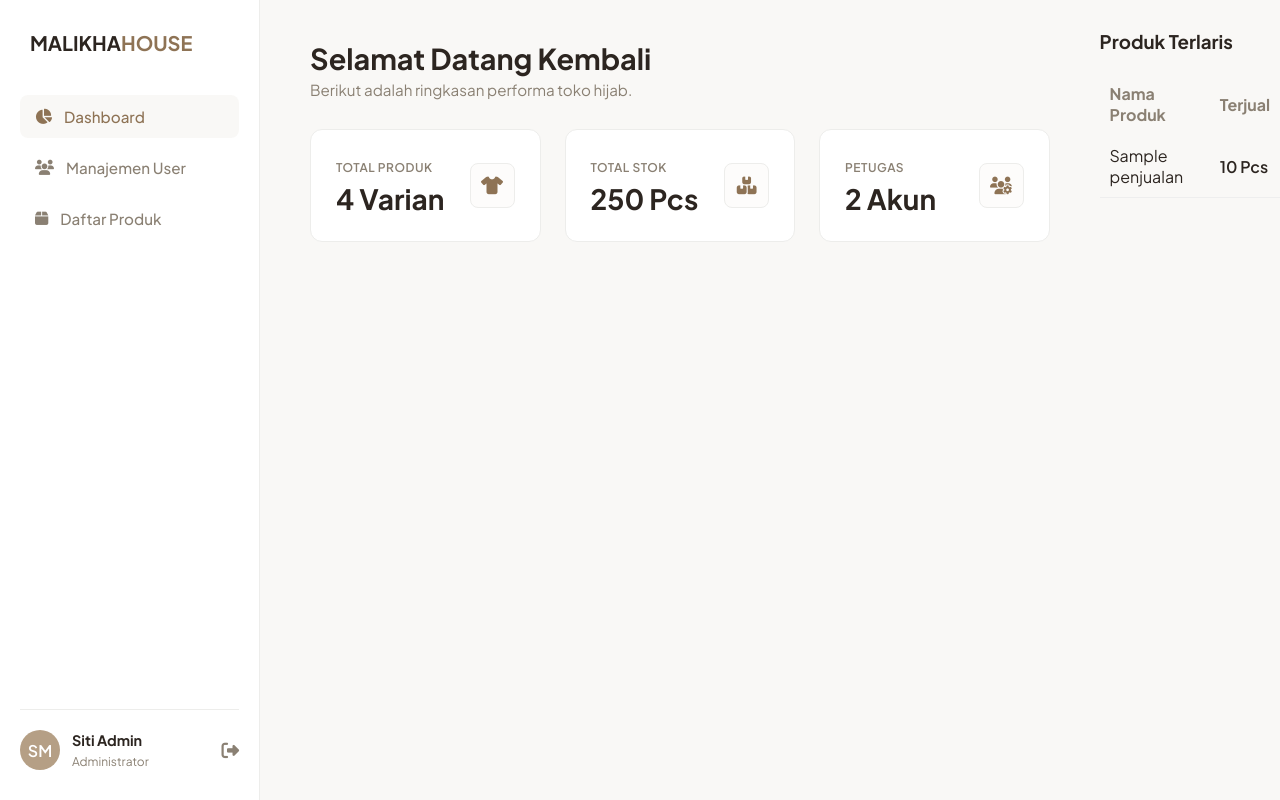
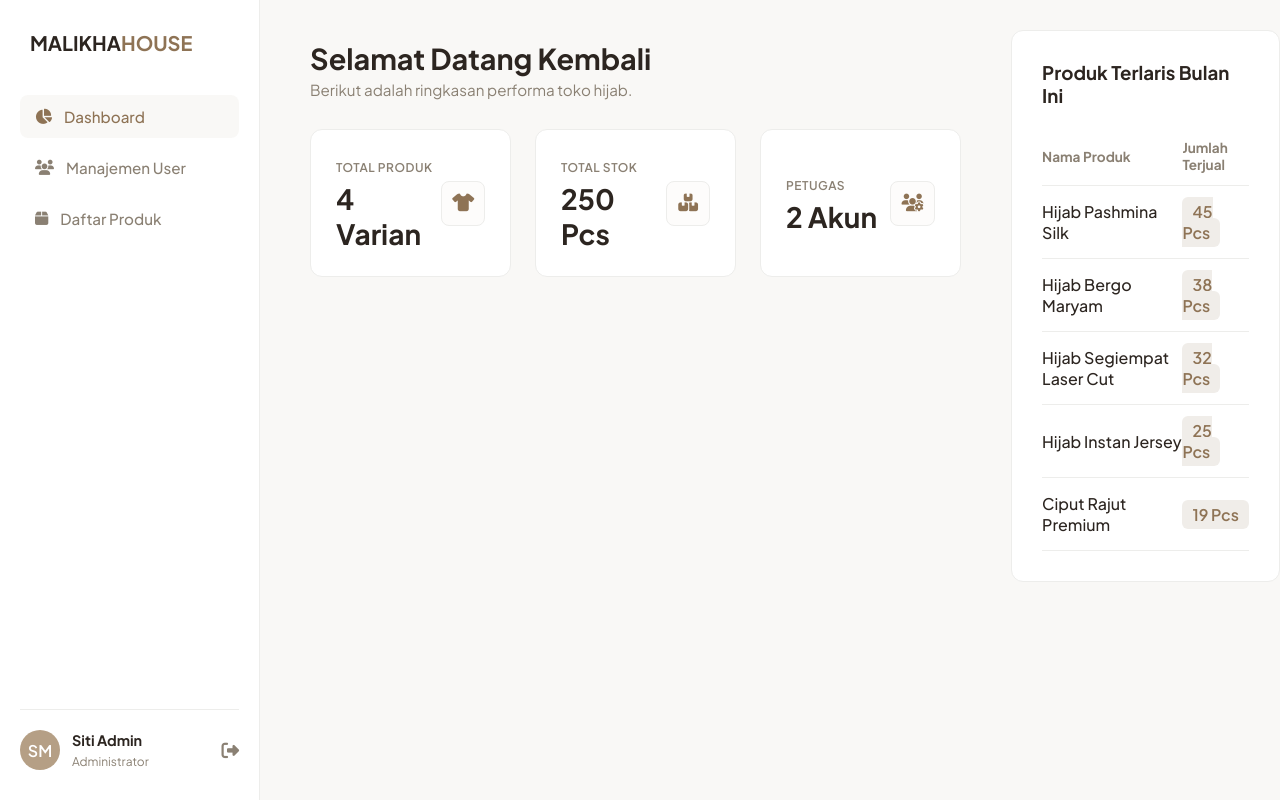
Before and after one commit to Icha-aa/UAS-2388010001, a PHP site: page /dashboard.php in a window 1280 px wide. Run offline with PHP 8.4, Linux system fonts and the light colour scheme; data comes from the database, SQL or seed files in the repository; tables that the repository leaves empty or names only in its code hold one stand-in row (values such as "Sample post").

Commit message:
git commit -m "Update dashboard.php, login.php, and db.php with new features and fixes"

```diff
--- a/dynamic-app/dashboard.php
+++ b/dynamic-app/dashboard.php
@@ -8,15 +8,18 @@ include 'src/db.php';
 $total_produk = $pdo->query("SELECT COUNT(*) FROM products")->fetchColumn();
 $total_stok = $pdo->query("SELECT SUM(stok) FROM products")->fetchColumn();
 $total_user = $pdo->query("SELECT COUNT(*) FROM users")->fetchColumn();
-// Mengambil 5 produk terlaris berdasarkan total jumlah terjual
-$produk_terlaris = $pdo->query("
-    SELECT nama_produk, SUM(jumlah) as total_terjual
-    FROM detail_penjualan
-    GROUP BY nama_produk
-    ORDER BY total_terjual DESC
-    LIMIT 5
-")->fetchAll(PDO::FETCH_ASSOC);
 ?>
+<?php
+// Data dummy untuk produk terlaris
+$produk_terlaris = [
+    ['nama_produk' => 'Hijab Pashmina Silk', 'total_terjual' => 45],
+    ['nama_produk' => 'Hijab Bergo Maryam', 'total_terjual' => 38],
+    ['nama_produk' => 'Hijab Segiempat Laser Cut', 'total_terjual' => 32],
+    ['nama_produk' => 'Hijab Instan Jersey', 'total_terjual' => 25],
+    ['nama_produk' => 'Ciput Rajut Premium', 'total_terjual' => 19],
+];
+?>
+
 <!DOCTYPE html>
 <html lang="id">
 <head>
@@ -102,20 +105,27 @@ $produk_terlaris = $pdo->query("
             </div>
         </div>
     </div>
-    <div class="data-section" style="margin-top: 30px;">
-    <h3>Produk Terlaris</h3>
-    <table style="width: 100%; border-collapse: collapse; margin-top: 20px;">
+
+    <div class="data-section" style="margin-top: 30px; background: #ffffff; padding: 30px; border-radius: 12px; border: 1px solid var(--border-color);">
+    <h3 style="margin-bottom: 20px;">Produk Terlaris Bulan Ini</h3>
+    <table style="width: 100%; border-collapse: collapse;">
         <thead>
-            <tr style="text-align: left; color: var(--text-muted);">
-                <th style="padding: 10px;">Nama Produk</th>
-                <th style="padding: 10px;">Terjual</th>
+            <tr style="text-align: left; color: var(--text-muted); font-size: 0.85rem;">
+                <th style="padding: 12px 0; border-bottom: 1px solid var(--border-color);">Nama Produk</th>
+                <th style="padding: 12px 0; border-bottom: 1px solid var(--border-color);">Jumlah Terjual</th>
             </tr>
         </thead>
         <tbody>
             <?php foreach ($produk_terlaris as $item): ?>
             <tr>
-                <td style="padding: 10px; border-bottom: 1px solid #eee;"><?php echo $item['nama_produk']; ?></td>
-                <td style="padding: 10px; border-bottom: 1px solid #eee; font-weight: 600;"><?php echo $item['total_terjual']; ?> Pcs</td>
+                <td style="padding: 15px 0; border-bottom: 1px solid var(--border-color); font-weight: 500;">
+                    <?php echo $item['nama_produk']; ?>
+                </td>
+                <td style="padding: 15px 0; border-bottom: 1px solid var(--border-color);">
+                    <span style="background: #f0ede9; color: var(--accent-brown); padding: 4px 10px; border-radius: 6px; font-weight: 600;">
+                        <?php echo $item['total_terjual']; ?> Pcs
+                    </span>
+                </td>
             </tr>
             <?php endforeach; ?>
         </tbody>
```
Also changed, not shown: dynamic-app/create.php (+23 -88 lines).
